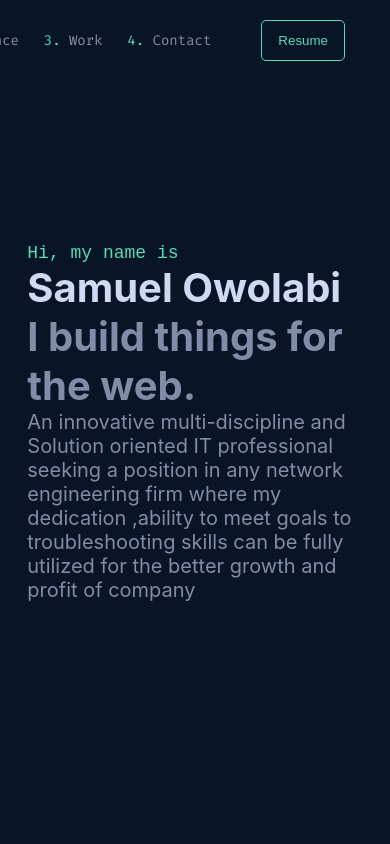
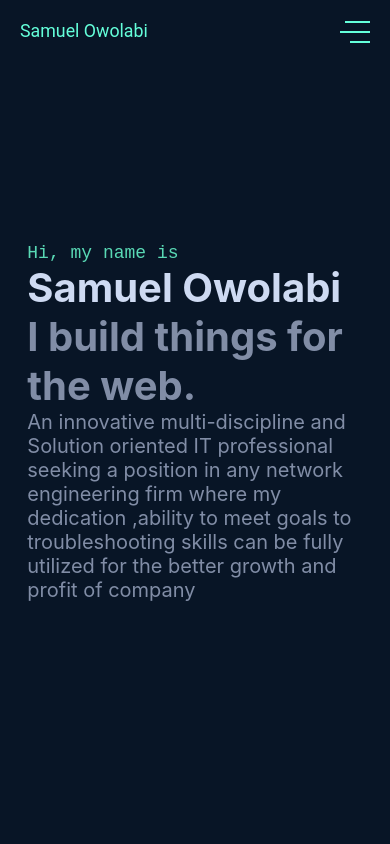
Before and after one commit to kiishi-0/samuel-portfolio, a React (Create React App) app: page / in a window 390 px wide. Shown: the top 844 px of the page. Built offline with nearby package versions, Linux system fonts and the light colour scheme.

Commit message:
Basically made the nav responsive i just have to fix all these stupid kinks argh

```diff
--- a/package.json
+++ b/package.json
@@ -14,6 +14,7 @@
     "react-dom": "^18.1.0",
     "react-scripts": "5.0.1",
     "react-spinners": "^0.12.0",
+    "responsive-react-js-navbar": "^1.0.3",
     "styled-components": "^5.3.5",
     "web-vitals": "^2.1.4"
   },
--- a/src/App.css
+++ b/src/App.css
@@ -20,6 +20,7 @@
   align-items: center;
   justify-content: center;
   font-size: calc(10px + 2vmin);
+  /* overflow-x: hidden; */
   /* background-color: white; */
 }
 .App-link {
--- a/src/App.js
+++ b/src/App.js
@@ -13,6 +13,7 @@ import PreviousWorksSection from './Components/PreviousWorksSection/PreviousWork
 const ComponentsWrapper = styled.div`
   width: 100%;
   padding: 0 10%;
+  overflow-x: hidden;
   @media(max-width: 414px){
     padding: 0 7%;
   }
--- a/src/Components/Nav/Nav.jsx
+++ b/src/Components/Nav/Nav.jsx
@@ -21,11 +21,27 @@ const NavElements = styled.ol`
     display: flex;
     align-items: center;
     justify-content: flex-end;
+
+
     li{
+        list-style: none;
         color:#59D9B5 ;
         font-size: 14px;
         font-family: 'Fira Code', monospace;
         margin: 0 25px;
+        counter-increment: item 1;
+        :before {
+            content: "0" counter(item) ".";
+            margin-bottom: 5px;
+            text-align: center;
+        }
+        @media(max-width: 768px){
+            position: relative;
+            margin: 0px auto 20px;
+            :before{
+                display: block;
+            }
+        }
         a{
             text-decoration: none;
             color: #818DA6;
@@ -33,6 +49,11 @@ const NavElements = styled.ol`
                 color: #59D9B5;
             }
         }
+    }
+    @media(max-width: 768px){
+        flex-direction: column;
+        justify-content: center;
+        width: 100%;
     }
 
 `
@@ -50,20 +71,121 @@ const ResumeButton = styled.button`
         background: #61dafb34;
     }
 `
+const NavColumn = styled.div`
+    display: flex;
+    width: 100%;
+    align-items: center;
+    justify-content: space-between;
+    @media(max-width: 768px;){
+        width: 100%;
+    }
+`
+const Logo = styled.p`
+    color: #64ffda;
+    font-family: 'Poppins', Roboto, sans-serif;
+`
+const BurgerBtn = styled.button`
+    background: transparent;
+    display: flex;
+    align-items: center;
+    justify-content: flex-end;
+    position: relative;
+    cursor: pointer;
+    border: none;
+`
+const BurgerContainer = styled.div`
+    display: flex;
+    position: relative;
+    align-items: center;
+    justify-content: center;
+    top: 0;
+    right: 0;
+    z-index: 1000;
+`
+const BurgerBar = styled.div`
+    width: 30px;
+    height: 2px;
+    background: #64ffda;
+    display: none;
+    position: absolute;
+    top: 0;
+    right: 0;
+    :after{
+        position: absolute;
+        content: '';
+        width: 25px;
+        height: 2px;
+        bottom:10px;
+        right: 0;
+        background: #64ffda;
+    }
+    :before{
+        position: absolute;
+        content: '';
+        width: 20px;
+        height: 2px;
+        top: 10px;
+        right: 0;
+        background: #64ffda;
+    }
+    @media(max-width: 768px){
+        display: block;
+    }
+`
 const NavLinks = styled.a`
+
+`
+const NavLinksContainer = styled.aside`
+
+    width: 100%;
+    transition: right .25s linear;
+    @media(max-width: 768px){
+        display: flex;
+        align-items: center;
+        justify-content: center;
+        width: min(75vw, 400px);
+        position: fixed;
+        right: -100%;
+        top: 0;
+        height: 100vh;
+        background: #112240;
+    }
+
 
 `
 
 export default function Nav() {
+    const shiftNav = () =>{
+        let btn = document.getElementById("btn");
+        let aft = window.getComputedStyle(btn,':after')
+        let elements = document.getElementById("elements");
+        if(elements.style.right === "-100%"){
+            elements.style.right = '0';
+        }else{
+            elements.style.right = '-100%';
+        }
+        aft.transform = "rotate(90deg)";
+    }
   return (
     <NavContainer>
-        <NavElements start="01">
+        <NavColumn>
+            <Logo>Samuel Owolabi</Logo>
+            <BurgerContainer id="btn" onClick={shiftNav}>
+                <BurgerBtn>
+                    <BurgerBar></BurgerBar>
+                </BurgerBtn>
+            </BurgerContainer>
+        </NavColumn>
+        <NavLinksContainer id="elements">
+            <NavElements start="01" >
                 <li><NavLinks href='#about'>About</NavLinks></li>
                 <li><NavLinks href='#experience'>Experience</NavLinks></li>
                 <li><NavLinks href='#work'>Work</NavLinks></li>
                 <li><NavLinks href='#contacts'>Contact</NavLinks></li>
                 <NavLinks class="resume-button" href="/resume.pdf" target="_blank" rel="noopener noreferrer"><ResumeButton>Resume</ResumeButton></NavLinks>
             </NavElements>
+        </NavLinksContainer>
+
     </NavContainer>
   )
 }
--- a/src/index.css
+++ b/src/index.css
@@ -1,6 +1,6 @@
 html{
   scroll-behavior: smooth;
-  /* background-color: #112240be; */
+  /* background-color: #112240e7; */
 }
 
 /* */
```
Also changed, not shown: src/Components/Nav copy/Nav.jsx (added, +69 -0 lines), 1 other file (tests, documents, lock files or other folders). Lines whose indentation alone changed are shown as unchanged.
